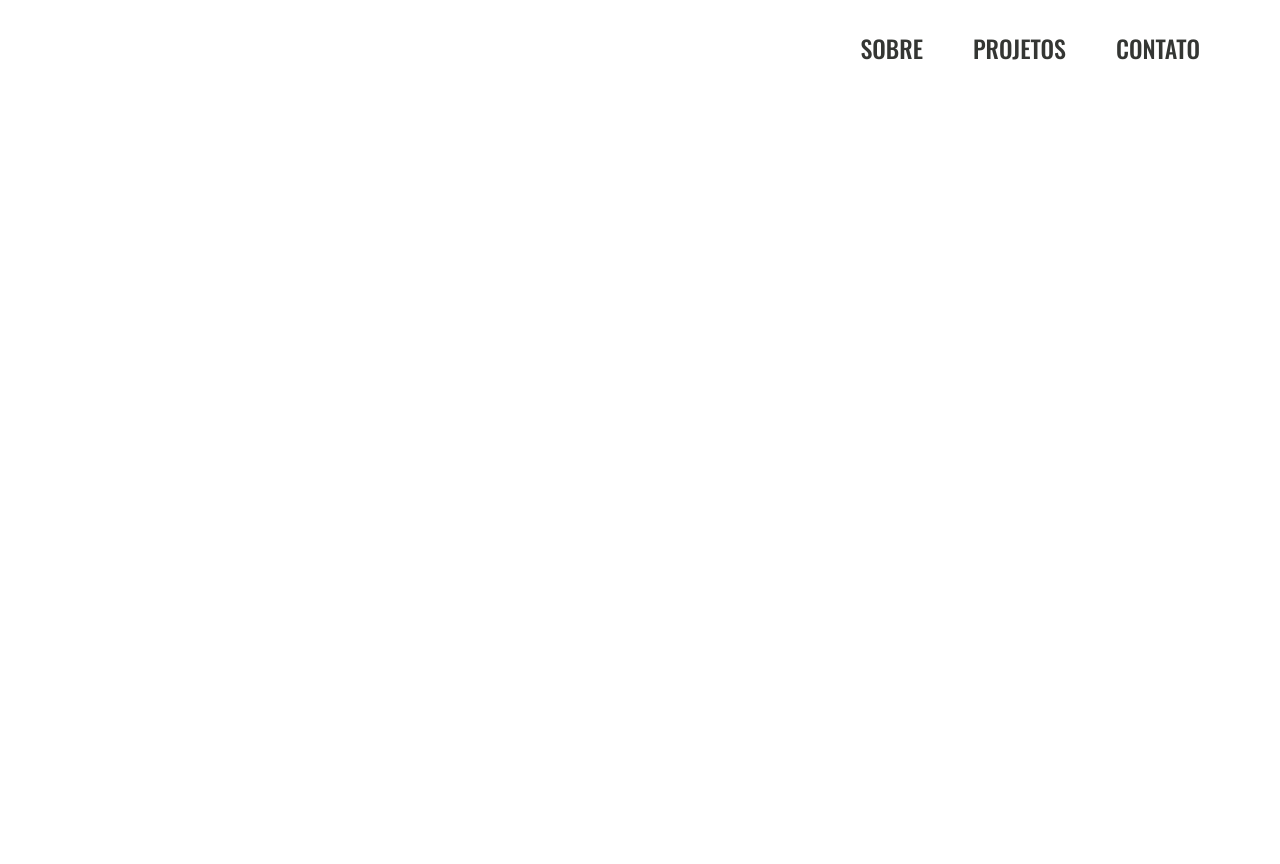
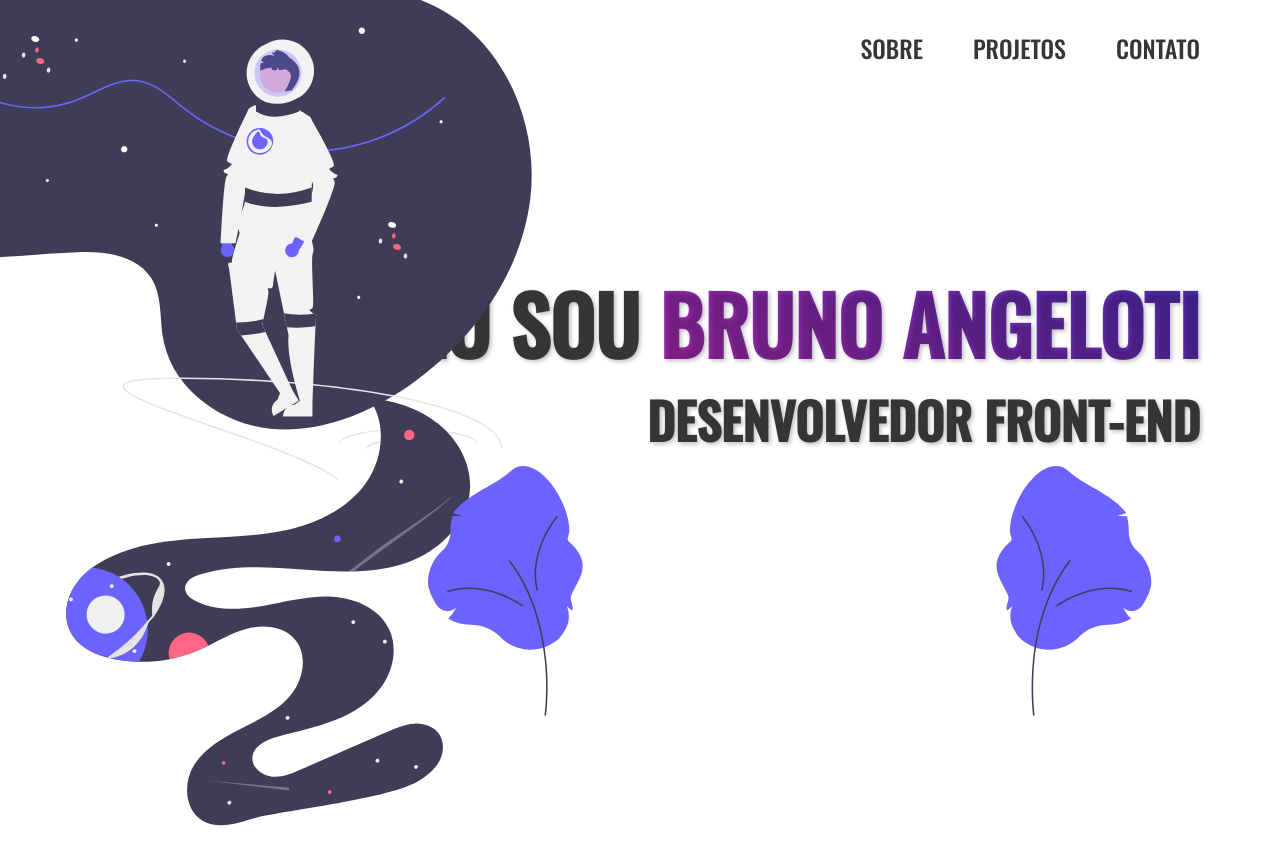
Before and after one commit to BrunoAngeloti/Portfolio2.0, a Next.js app: page /Home/Home in a window 1280 px wide. Shown: the top 864 px of the page. Before the commit the page ends 800 px from the top, so only its background shows below. Built offline with nearby package versions, Linux system fonts and the light colour scheme.

Commit message:
feat: main implemented

```diff
--- a/containers/Header/Header.styles.tsx
+++ b/containers/Header/Header.styles.tsx
@@ -4,6 +4,10 @@ import styled from 'styled-components'
 export const Container = styled.header`
   background-color: ${props => props.theme.colors.white};
   padding: 30px 0;
+  position: fixed;
+  top: 0;
+  right: 0;
+  z-index: 10;
 `
 
 export const Nav = styled.nav`
--- /dev/null
+++ b/containers/Main/Main.styles.tsx
@@ -0,0 +1,54 @@
+import styled from 'styled-components'
+
+export const Container = styled.header`
+  display: flex;
+  background-color: ${props => props.theme.colors.white};
+  position: relative;
+  flex-direction: row;
+  height: 90vh;
+  width: 100%;
+`
+
+export const ImageWrapper = styled.div`
+  position: absolute;
+  left: 0;
+  top: -45px;
+`
+
+export const ImageWrapperPlant = styled.div`
+  position: absolute;
+  margin-right: 65px;
+  right: 0;
+  bottom: 0;
+`
+
+export const Content = styled.section`
+  display: flex;
+  align-items: flex-end;
+  flex-direction: column;
+  justify-content: center;
+  width: 100%;
+  padding-right: 80px;
+`
+
+const TextCommon = styled.h1`
+  font-family: 'Oswald', sans-serif;
+  color: ${props => props.theme.colors.black};
+
+  margin: 0;
+  text-shadow: 2px 2px 4px rgba(0, 0, 0, 0.25);
+`
+
+export const Title = styled(TextCommon)`
+  font-size: 80px;
+  span{
+    background: -webkit-linear-gradient(60deg, #AB28AD, #492CB1);
+    -webkit-background-clip: text;
+            background-clip: text;
+    -webkit-text-fill-color: transparent;
+  }
+`
+
+export const Subtitle = styled(TextCommon)`
+  font-size: 50px;
+`
--- /dev/null
+++ b/containers/Main/Main.tsx
@@ -0,0 +1,30 @@
+import Image from "next/image"
+import {
+  Container,
+  ImageWrapper,
+  Content,
+  Title,
+  Subtitle,
+  ImageWrapperPlant
+} from "./Main.styles"
+
+export default function Main(){
+  return (
+    <Container>
+      <ImageWrapper>
+        <Image quality={70} width={600} height={1000} alt="astronauta no espaço" src="/imageHome.svg"/>
+      </ImageWrapper>
+
+      <Content>
+        <Title>
+          EU SOU <span>BRUNO ANGELOTI</span>
+        </Title>
+        <Subtitle>DESENVOLVEDOR FRONT-END</Subtitle>
+      </Content>
+
+      <ImageWrapperPlant>
+        <Image quality={70} width={850} height={250} alt="astronauta no espaço" src="/plantHome.svg"/>
+      </ImageWrapperPlant>
+    </Container>
+  )
+}
--- a/pages/Home/Home.tsx
+++ b/pages/Home/Home.tsx
@@ -1,9 +1,11 @@
 import Header from "../../containers/Header/Header"
+import Main from "../../containers/Main/Main"
 
 export default function Home(){
   return (
     <div>
       <Header />
+      <Main />
     </div>
   )
 }
```
Also changed, not shown: public/imageHome.svg (added), public/plantHome.svg (added).
